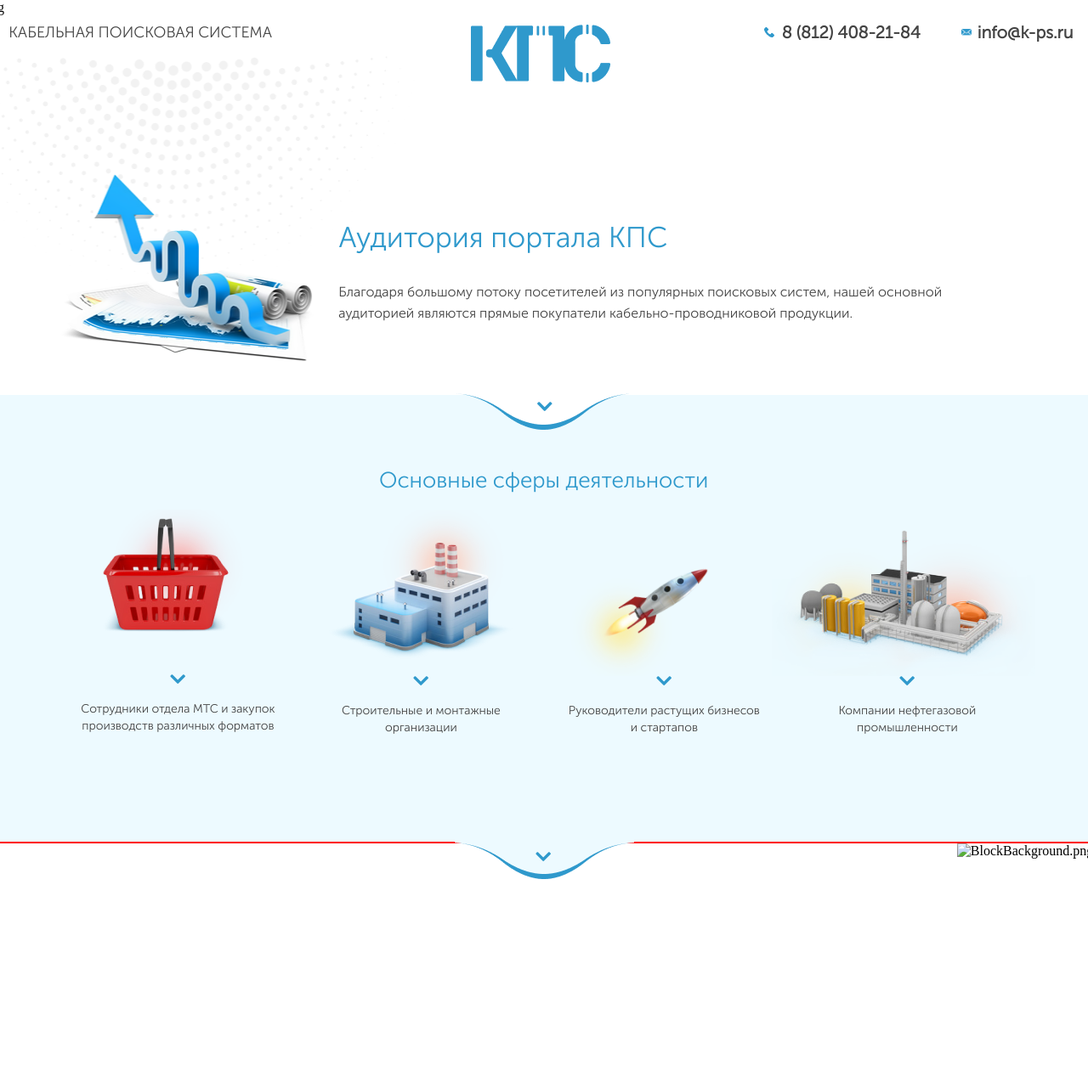
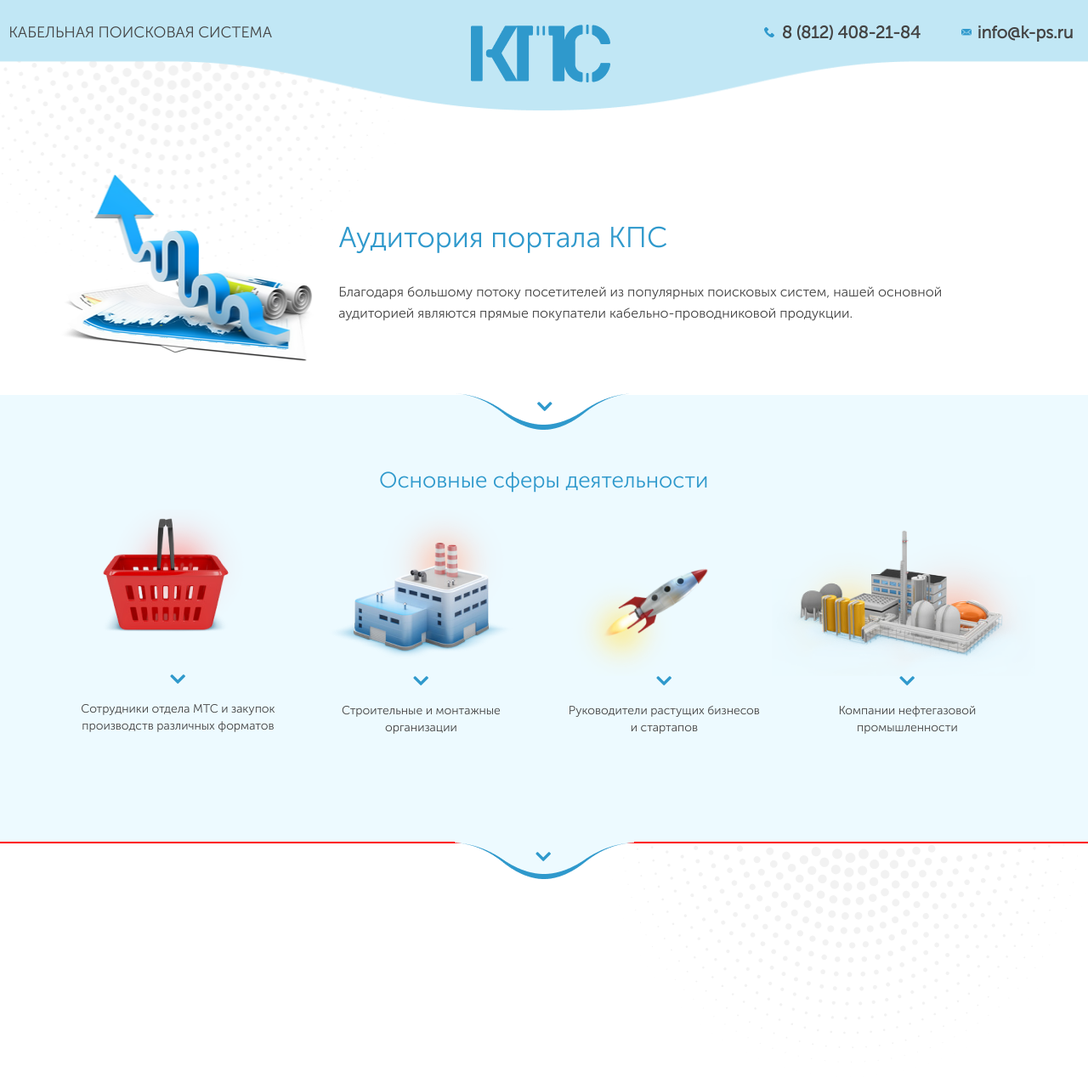
Before and after one commit to susha12/cableSearchEngine, a plain HTML site: page index.html in a window 1280 px wide. Shown: the top 1281 px of the page at 85% size. Drawn offline with Linux system fonts and the light colour scheme; the site is published under a folder, as on GitHub Pages, so addresses that start at the root find nothing.

Commit message:
Update index.html

```diff
--- a/index.html
+++ b/index.html
@@ -15,7 +15,7 @@
         <!-- header -->
         <header>
             <div class="header_our">
-                <img src="/img/homePageImg/Vector.png" alt="Vector.png" class="background_img">
+                <img src="img/homePageImg/Vector.png" alt="Vector.png" class="background_img">
                 <p class="header_name">кабельная поисковая система</p>
                 <img src="img/homePageImg/headerLogo.png" alt="headerLogo.png" class="header_logo">
                 <div class="header_contacts">
@@ -79,7 +79,7 @@
         <!-- center_content -->
         <div class="center_content">
             <div class="center_content__top">
-                <img src="/img/homePageImg/firstBlockBackground.png" alt="BlockBackground.png" class="img_absolute__cirkel">
+                <img src="img/homePageImg/firstBlockBackground.png" alt="BlockBackground.png" class="img_absolute__cirkel">
                 <h3 class="content_top__title">Основные показатели  посещаемости</h3>
                 <div class="content_top__grafic">
                     <div class="content_top__grafic__scheduleOne"></div>
```
